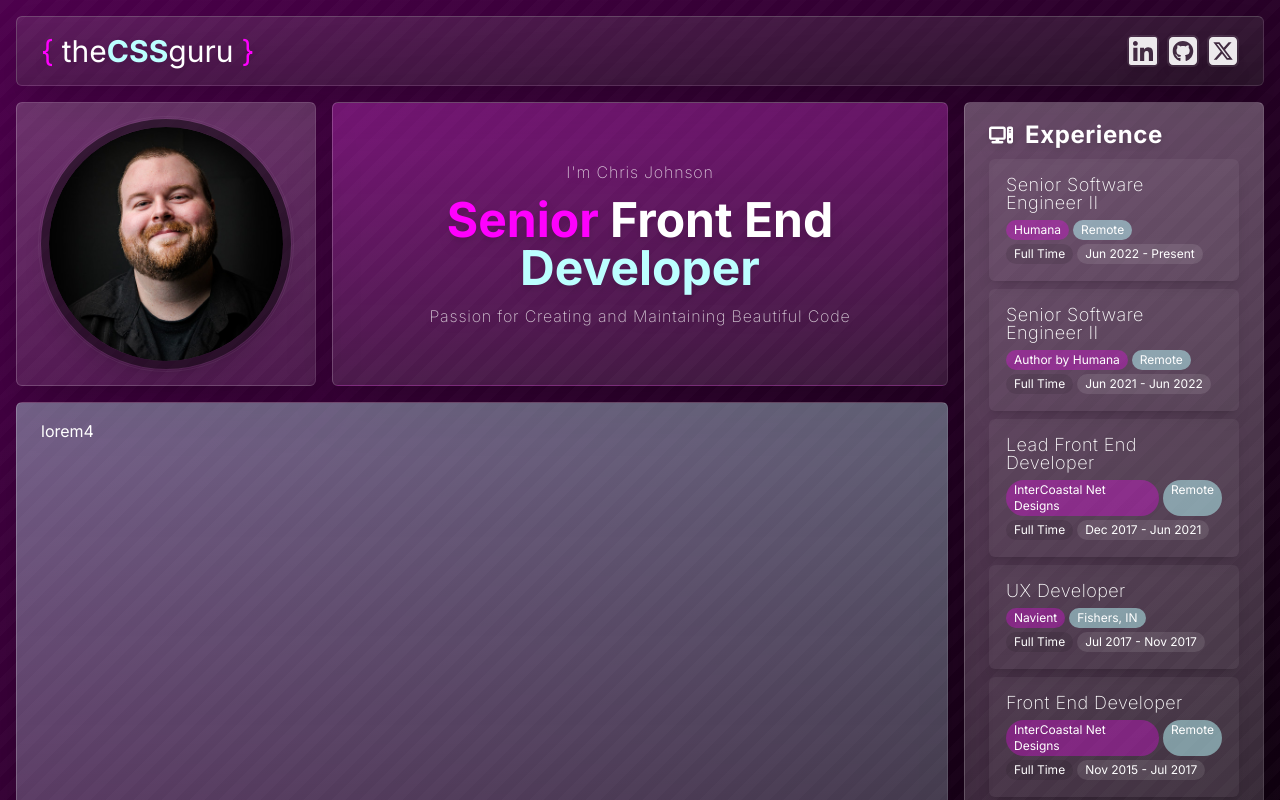
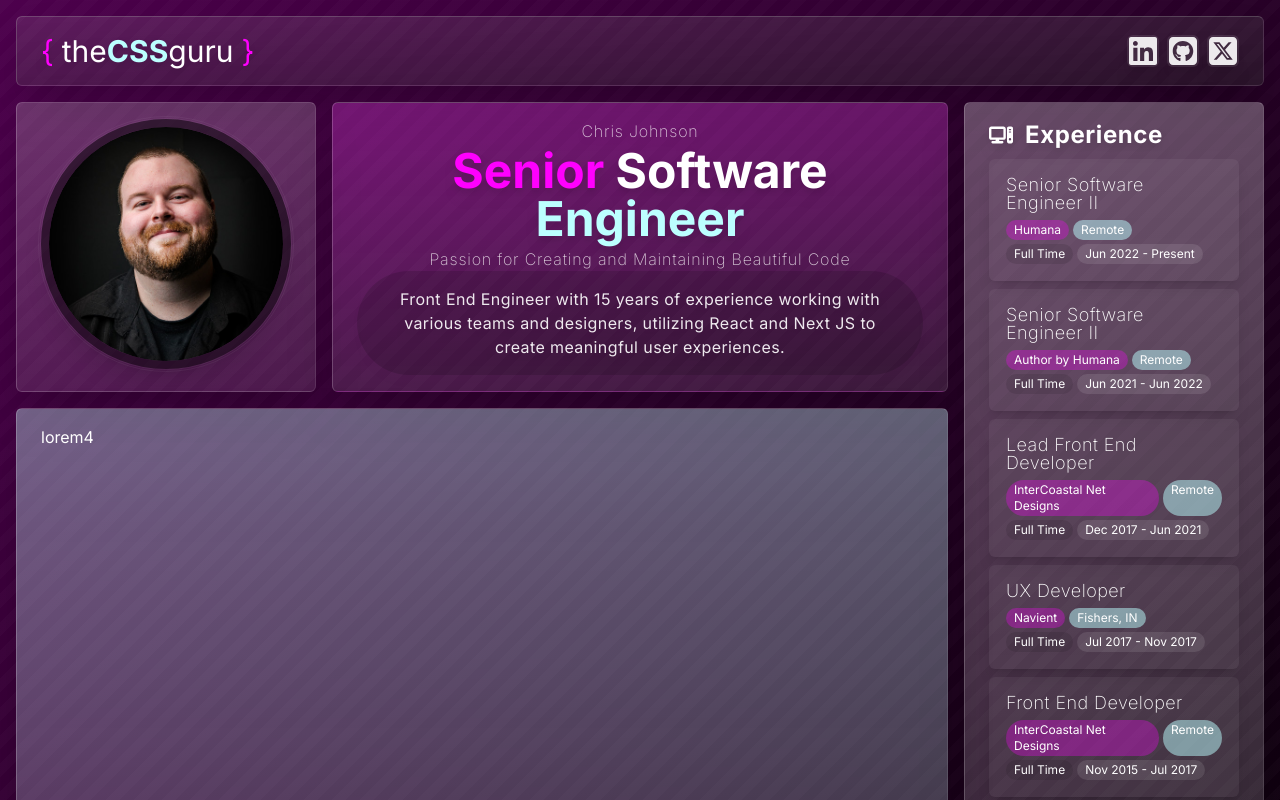
Before and after one commit to theCSSguru/thecssguru-2024, a Next.js app: page / in a window 1280 px wide. Shown: the top 800 px of the page. Built offline with nearby package versions, Linux system fonts and the light colour scheme.

Commit message:
core: updated intro text and layout

```diff
--- a/src/@/components/Card/Card.tsx
+++ b/src/@/components/Card/Card.tsx
@@ -71,7 +71,7 @@ export const Card = ({
             transform: 'translateZ(75px)',
             transformStyle: 'preserve-3d',
           }}
-          className={cn(childClassName)}
+          className={cn('h-full', childClassName)}
         >
           {children}
         </div>
--- a/src/@/components/Layout/Sections/Intro.tsx
+++ b/src/@/components/Layout/Sections/Intro.tsx
@@ -6,19 +6,28 @@ import React from 'react';
 export const Intro = () => {
   return (
     <React.Fragment>
-      <h1 className="flex flex-col items-center justify-between gap-3 text-center drop-shadow-lg">
-        <div className="text-base font-extralight tracking-wider opacity-75">
-          I&apos;m Chris Johnson
+      <div className="flex h-full flex-col justify-between text-center drop-shadow-lg">
+        <div className="flex h-full items-center">
+          <h1 className="flex h-full w-full flex-col items-center justify-center gap-1">
+            <span className="text-base font-extralight tracking-wider opacity-75">
+              Chris Johnson
+            </span>
+            <span className="text-4xl font-bold md:text-5xl">
+              <span className="text-brand-primary">Senior </span>
+              <span>Software </span>
+              <span className="text-brand-secondary">Engineer</span>
+            </span>
+            <span className="text-base font-extralight tracking-wider opacity-75">
+              Passion for Creating and Maintaining Beautiful Code
+            </span>
+          </h1>
         </div>
-        <div className="text-4xl font-bold md:text-5xl">
-          <span className="text-brand-primary">Senior </span>
-          <span>Front End </span>
-          <span className="text-brand-secondary">Developer</span>
+        <div className="rounded-full bg-black/15 px-6 py-4 text-base tracking-wide opacity-90">
+          Front End Engineer with 15 years of experience working with various
+          teams and designers, utilizing React and Next JS to create meaningful
+          user experiences.
         </div>
-        <div className="text-base font-extralight tracking-wider opacity-75">
-          Passion for Creating and Maintaining Beautiful Code
-        </div>
-      </h1>
+      </div>
     </React.Fragment>
   );
 };
--- a/src/app/layout.tsx
+++ b/src/app/layout.tsx
@@ -10,8 +10,8 @@ const inter = Inter({
 
 // Meta Data
 export const metadata = {
-  title: 'theCSSguru | Senior Front End Developer',
-  description: 'theCSSguru | Senior Front End Developer',
+  title: 'theCSSguru | Senior Software Engineer',
+  description: 'theCSSguru | Senior Software Engineer',
   icons: [{ rel: 'icon', url: '/favicon.ico' }],
 };
 
--- a/src/app/page.tsx
+++ b/src/app/page.tsx
@@ -10,10 +10,10 @@ import { Intro } from '@/components/Layout/Sections/Intro';
  */
 export default function HomePage() {
   return (
-    <div className="grid grid-rows-[auto_1fr_auto] gap-4 p-4 md:min-h-screen">
+    <div className="grid grid-rows-[auto_1fr_auto] gap-4 p-4 sm:min-h-screen">
       <Header />
       <main className="grid grid-rows-[auto_1fr_auto] gap-4 sm:grid-cols-2 lg:grid-cols-3 xl:grid-cols-4">
-        <Card className="bg-gradient-to-b from-white/10 md:col-span-1">
+        <Card className="bg-gradient-to-b from-white/10 sm:col-span-1">
           <Profile />
         </Card>
         <Card className="flex items-center justify-center bg-gradient-to-b from-brand-primary/20 lg:col-span-2">
@@ -21,23 +21,23 @@ export default function HomePage() {
         </Card>
         <Card
           tiltSoft
-          className="bg-gradient-to-b from-white/20 md:col-start-2 md:col-end-3 md:row-span-2 lg:col-start-3 lg:col-end-4 xl:col-start-auto xl:col-end-auto"
+          className="bg-gradient-to-b from-white/20 sm:col-start-2 sm:col-end-3 sm:row-span-2 lg:col-start-3 lg:col-end-4 xl:col-start-auto xl:col-end-auto"
         >
           <Experience />
         </Card>
-        <Card className="bg-gradient-to-b from-brand-secondary/30 md:row-start-2 md:row-end-4 lg:col-span-2 lg:row-end-3 xl:col-span-3">
+        <Card className="bg-gradient-to-b from-brand-secondary/30 sm:row-start-2 sm:row-end-4 lg:col-span-2 lg:row-end-3 xl:col-span-3">
           lorem4
         </Card>
-        <Card className="bg-gradient-to-b from-white/10 md:col-span-2 lg:col-span-1">
+        <Card className="bg-gradient-to-b from-white/10 sm:col-span-2 lg:col-span-1">
           lorem5
         </Card>
-        <Card className="bg-gradient-to-b from-white/10 md:col-span-2 lg:col-span-1">
+        <Card className="bg-gradient-to-b from-white/10 sm:col-span-2 lg:col-span-1">
           lorem6
         </Card>
-        <Card className="bg-gradient-to-b from-white/10 md:col-span-2 xl:col-span-1">
+        <Card className="bg-gradient-to-b from-white/10 sm:col-span-2 xl:col-span-1">
           lorem7
         </Card>
-        <Card className="bg-gradient-to-b from-white/10 md:col-span-2 lg:col-span-1">
+        <Card className="bg-gradient-to-b from-white/10 sm:col-span-2 lg:col-span-1">
           lorem8
         </Card>
       </main>
```
